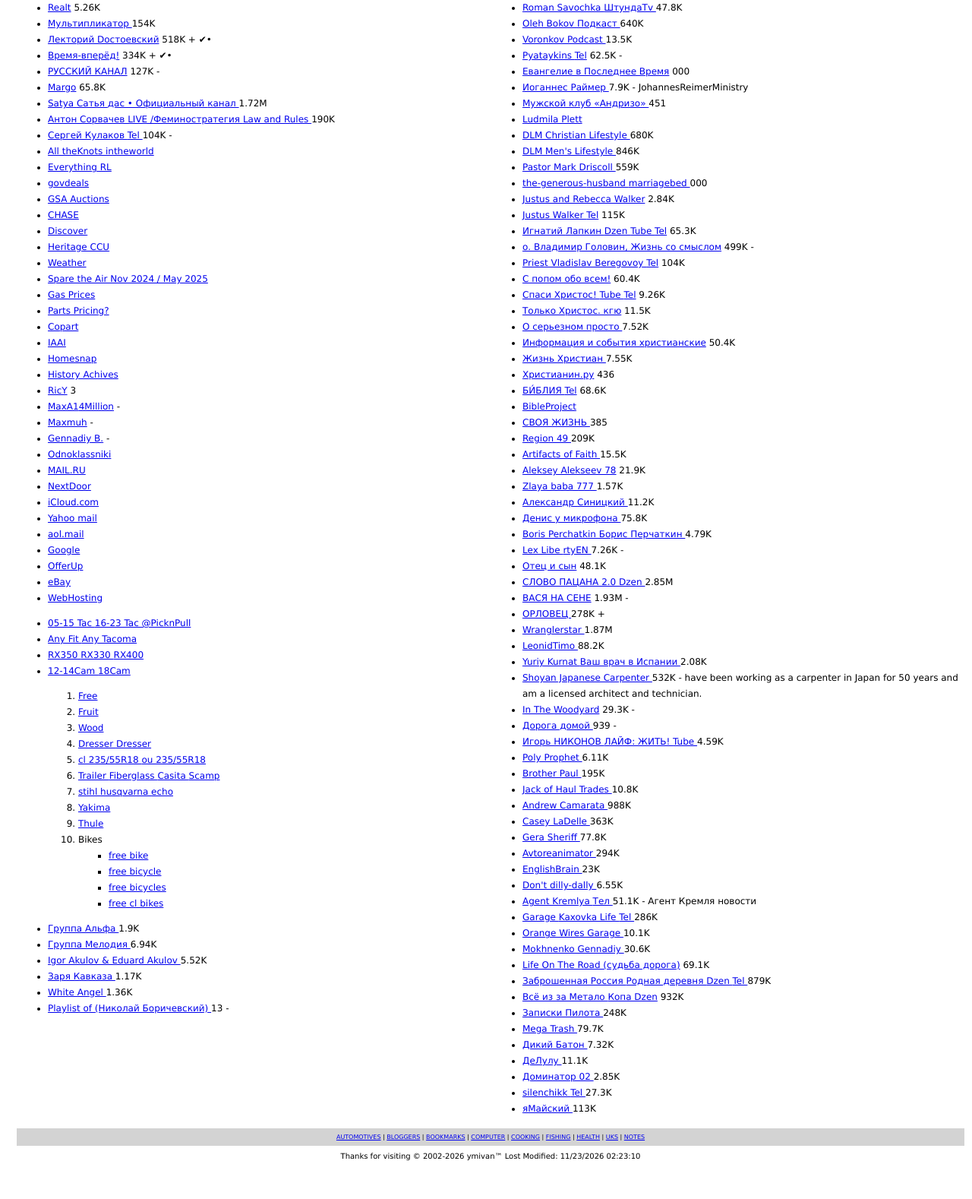
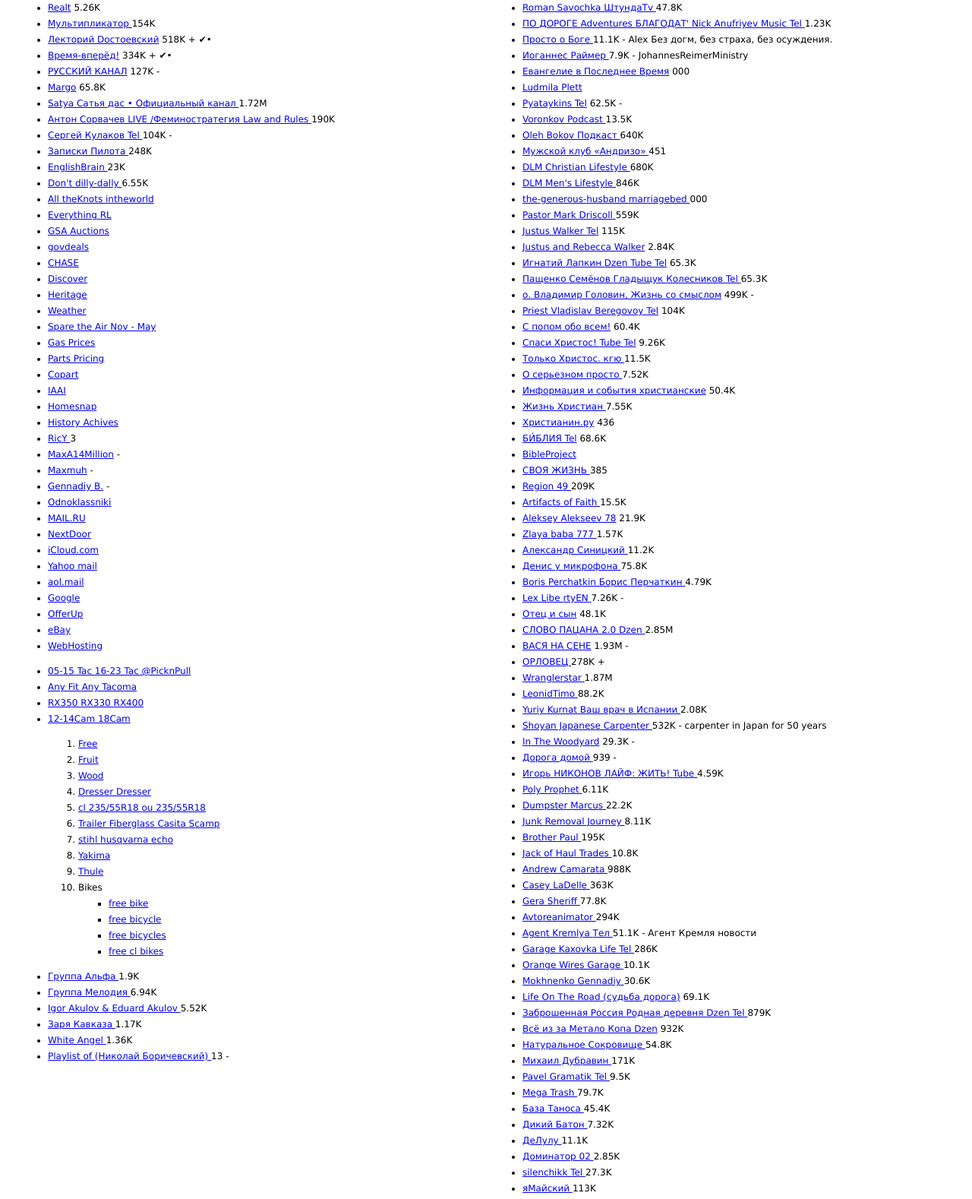
Before and after one commit to ymivan/hol, a plain HTML site: page index.html in a window 1280 px wide. Shown: the part 412-1990 px from the top of the page at 76% size. Before the commit the page ends 1955 px from the top, so only its background shows below. Drawn offline with Linux system fonts and the light colour scheme.

Commit message:
Update index.html

```diff
--- a/index.html
+++ b/index.html
@@ -69,7 +69,7 @@ font-family: Verdana, Helvetica, Arial, sans-serif;
 text-align: center;
 font-size: 8px;
 text-transform: uppercase;
-background-color: #D3D3D3;
+background-color: #eaeaea;
 }
 mark{
 background-color: #ffee00;
@@ -94,7 +94,7 @@ border-bottom: 1px solid rgba(255, 255, 255, 0.3);
 color: #008080;
 }
 </style>
-<!-- Rev. 20-IX-2026 -->
+<!-- Rev. 17-XI-2026 -->
 <table width="100%" class="txt">
 		<tr>
 				<td class="top"  colspan="2"><font size="+1">
@@ -145,22 +145,25 @@ color: #008080;
 								<li><a href="https://www.youtube.com/@SatyaExpert.shorts/videos" target="_blank">Satya </a><a href="https://www.youtube.com/@%D0%A1%D0%B0%D1%82%D1%8C%D1%8F-%D1%8A9%D1%8F/videos" target="_blank">Сатья </a><a href="https://www.youtube.com/@satyaexpert/videos" target="_blank">дас • Официальный </a><a href="https://www.youtube.com/@expertsatya/videos" target="_blank">канал </a> 1.72M</li>
 								<li><a href="https://www.youtube.com/@LIVE-tn8nx/videos" target="_blank">Антон Сорвачев LIVE </a><a href="https://www.youtube.com/@Sorvachev/videos" target="_blank">/Феминостратегия </a><a href="https://www.youtube.com/@LawyerSorvachev/videos" target="_blank">Law and Rules </a> 190K</li>
 								<li><a href="https://www.youtube.com/@Cosmopsychology/videos" target="_blank">Сергей Кулаков </a><a href="https://t.me/s/cosmopsychologyonline" target="_blank">Tel </a> 104K - </li>
-								<li><a href="https://www.netknots.com/" target="_blank">All theKnots intheworld</a></li>
-								<li><a href="http://www.bidrl.com/" target="_blank">Everything RL</a></li>
-								<li><a href="https://www.govdeals.com/" target="_blank">govdeals</a></li>
-								<li><a href="https://gsaauctions.gov" target="_blank">GSA Auctions</a></li>
-								<li><a href="https://www.chase.com" target="_blank">CHASE</a></li>
-								<li><a href="https://www.discover.com" target="_blank">Discover</a></li>
-								<li><a href="https://www.heritageccu.com/home/home" target="_blank">Heritage CCU</a></li>
-								<li><a href="https://weather.com/us/california/san-francisco-bay-area/postcode/95827/hourbyhour" target="_blank">Weather</a></li>
-								<li><a href="https://www.airquality.org/Residents/Fireplaces-Wood-Stoves/Check-Before-You-Burn" target="_blank">Spare the Air Nov 2024 / May 2025</a></li>
-								<li><a href="https://www.gasbuddy.com/gaspricemap?fuel=1&z=14&lat=38.58395968801703&lng=-121.30275669988247" target="_blank">Gas Prices</a></li>
-								<li><a href="http://car-part.com" target="_blank">Parts Pricing?</a></li>
-								<li><a href="http://www.copart.com" target="_blank">Copart</a></li>
-								<li><a href="https://www.iaai.com" target="_blank">IAAI</a></li>
-								<li><a href="http://www.homesnap.com/CA/Sacramento" target="_blank">Homesnap</a></li>
-								<li><a href="https://homemetry.com" target="_blank">History Achives</a></li>
-								<li><a href="https://www.youtube.com/@ericy8290/videos" target="_blank">RicY</a> 3 </li>
+								<li><a href="https://www.youtube.com/@%D0%97%D0%B0%D0%BF%D0%B8%D1%81%D0%BA%D0%B8%D0%9F%D0%B8%D0%BB%D0%BE%D1%82%D0%B0/videos" target="_blank">Записки Пилота </a> 248K </li>
+								<li><a href="https://www.youtube.com/@englishbrain.online/videos" target="_blank">EnglishBrain </a> 23K</li>
+								<li><a href="https://www.youtube.com/@Dontdilly-dally/shorts" target="_blank">Don't dilly-dally </a> 6.55K</li>
+								<li><a href="https://www.netknots.com/" target="_blank">All theKnots intheworld </a></li>
+								<li><a href="http://www.bidrl.com/" target="_blank">Everything RL </a></li>
+								<li><a href="https://gsaauctions.gov" target="_blank">GSA Auctions </a></li>
+								<li><a href="https://www.govdeals.com/" target="_blank">govdeals </a></li>
+								<li><a href="https://www.chase.com" target="_blank">CHASE </a></li>
+								<li><a href="https://www.discover.com" target="_blank">Discover </a></li>
+								<li><a href="https://www.heritageccu.com/home/home" target="_blank">Heritage </a></li>
+								<li><a href="https://weather.com/us/california/san-francisco-bay-area/postcode/95827/hourbyhour" target="_blank">Weather </a></li>
+								<li><a href="https://www.airquality.org/Residents/Fireplaces-Wood-Stoves/Check-Before-You-Burn" target="_blank">Spare the Air Nov - May </a></li>
+								<li><a href="https://www.gasbuddy.com/gaspricemap?fuel=1&z=13&lat=38.56393981662896&lng=-121.32907317564306" target="_blank">Gas Prices </a></li>
+								<li><a href="http://car-part.com" target="_blank">Parts Pricing </a></li>
+								<li><a href="http://www.copart.com" target="_blank">Copart </a></li>
+								<li><a href="https://www.iaai.com" target="_blank">IAAI </a></li>
+								<li><a href="http://www.homesnap.com/CA/Sacramento" target="_blank">Homesnap </a></li>
+								<li><a href="https://homemetry.com" target="_blank">History Achives </a></li>
+								<li><a href="https://www.youtube.com/@ericy8290/videos" target="_blank">RicY </a> 3 </li>
 								<li><a href="https://www.youtube.com/channel/UCobzwtVDJLEuzeI-yBXSfxA/playlists" target="_blank">MaxA1</a><a href="https://www.youtube.com/user/MaxA14Million/channels" target="_blank">4Million</a> - </li>
 								<li><a href="https://www.youtube.com/channel/UCNKMk2RjPOjmnOsjFB3AziA/playlists" target="_blank">Maxmuh</a> - </li>
 								<li><a href="https://www.youtube.com/user/banarug/channels" target="_blank">Gennadiy B.</a> - </li>
@@ -229,25 +232,28 @@ color: #008080;
 								<li><a href="https://www.youtube.com/@vladhungrygen/videos" target="_blank">Vlad Savchuk </a><a href="https://t.me/s/pastorvladimirsavchuk" target="_blank">Tel</a> 1.29M - </li>
 								<li><a href="https://www.youtube.com/@savchenkofamily11/videos" target="_blank">Семья </a><a href="https://www.youtube.com/channel/UCFkmoMtR93RJ5Y9i-1frubQ/videos" target="_blank">Савченко </a><a href="https://t.me/s/savchenkofamily" target="_blank">Tel</a> 9.72K</li>
 								<li><a href="https://www.youtube.com/c/RomanSavochka/videos" target="_blank">Roman Savochka </a><a href="https://www.youtube.com/@ShtundaTv/videos" target="_blank">ШтундаTv </a> 47.8K</li>
+								<li><a href="https://www.youtube.com/@%D0%9F%D0%9E%D0%94%D0%9E%D0%A0%D0%9E%D0%93%D0%95%D0%9A%D0%A1%D0%95%D0%91%D0%95/videos" target="_blank">ПО ДОРОГЕ </a><a href="https://www.youtube.com/@exploreradventures/videos" target="_blank">Adventures </a><a href="https://www.youtube.com/@dnevnikiblagodati/videos" target="_blank">БЛАГОДАТ' </a><a href="https://www.youtube.com/@nickanufriyevmusic/videos" target="_blank">Nick Anufriyev Music </a><a href="https://t.me/s/dnevnikiblagodati" target="_blank">Tel </a> 1.23K</li>
+								<li><a href="https://www.youtube.com/@prostooboge/videos" target="_blank">Просто о Боге </a> 11.1K - Alex Без догм, без страха, без осуждения.</li>
+								<li><a href="https://www.youtube.com/@JohannesReimerMinistry/playlists" target="_blank">Иоганнес Раймер </a> 7.9K - JohannesReimerMinistry</li>
+								<li><a href="https://www.youtube.com/channel/UCNJYiDdN-zB1mg-HwWoMjJA/videos" target="_blank">Евангелие в Последнее Время</a> 000</li>
+								<li><a href="http://www.wasserdeslebens.org/video.html" target="_blank">Ludmila Plett </a></li>
+								<li><a href="https://www.youtube.com/channel/UCy57NiiCwk17_KMkKfQMbuA/videos" target="_blank">Pyataykins </a><a href="https://t.me/s/pyataykins" target="_blank">Tel</a> 62.5K -</li>
+								<li><a href="https://www.youtube.com/@antonvoronkov3907/videos" target="_blank">Voronkov Podcast </a> 13.5K</li>
 								<li><a href="https://www.youtube.com/@OlegBokov/videos" target="_blank">Oleh Bokov </a><a href="https://www.youtube.com/@bokov_podcast/videos" target="_blank">Подкаст </a> 640K </li>
-								<li><a href="https://www.youtube.com/@antonvoronkov3907/videos" target="_blank">Voronkov Podcast </a> 13.5K</li>
-								<li><a href="https://www.youtube.com/channel/UCy57NiiCwk17_KMkKfQMbuA/videos" target="_blank">Pyataykins </a><a href="https://t.me/s/pyataykins" target="_blank">Tel</a> 62.5K -</li>
-								<li><a href="https://www.youtube.com/channel/UCNJYiDdN-zB1mg-HwWoMjJA/videos" target="_blank">Евангелие в Последнее Время</a> 000</li>
-								<li><a href="https://www.youtube.com/@JohannesReimerMinistry/playlists" target="_blank">Иоганнес Раймер </a> 7.9K - JohannesReimerMinistry</li>
 								<li><a href="https://www.youtube.com/@%D0%90%D0%BD%D0%B4%D1%80%D0%B8%D0%B7%D0%BE%D0%9C%D1%83%D0%B6%D1%81%D0%BA%D0%BE%D0%B9%D0%BA%D0%BB%D1%83%D0%B1/videos" target="_blank">Мужской клуб «Андризо» </a> 451</li>
-								<li><a href="http://www.wasserdeslebens.org/video.html" target="_blank">Ludmila Plett </a></li>
 								<li><a href="https://www.youtube.com/c/DLMChristianLifestyle/videos" target="_blank">DLM Christian Lifestyle </a> 680K</li>
 								<li><a href="https://www.youtube.com/c/DLMMensLifestyle/videos" target="_blank">DLM Men's Lifestyle </a> 846K</li>
+								<li><a href="https://thexycode.com" target="_blank">the-</a><a href="https://www.the-generous-wife.com" target="_blank">generous-</a><a href="https://www.the-generous-husband.com" target="_blank">husband </a><a href="https://themarriagebed.com/" target="_blank">marriagebed </a> 000</li>
 								<li><a href="https://www.youtube.com/@MarkDriscollMinistries/videos" target="_blank">Pastor Mark Driscoll </a> 559K</li>
-								<li><a href="https://thexycode.com" target="_blank">the-</a><a href="https://www.the-generous-wife.com" target="_blank">generous-</a><a href="https://www.the-generous-husband.com" target="_blank">husband </a><a href="https://themarriagebed.com/" target="_blank">marriagebed </a> 000</li>
+								<li><a href="https://www.youtube.com/user/senttosiberia/videos" target="_blank">Justus Walker </a><a href="https://t.me/s/JustusWalker" target="_blank">Tel</a> 115K</li>
 								<li><a href="https://www.youtube.com/c/JustusandRebeccaWalker/videos" target="_blank">Justus and Rebecca Walker</a> 2.84K</li>
-								<li><a href="https://www.youtube.com/user/senttosiberia/videos" target="_blank">Justus Walker </a><a href="https://t.me/s/JustusWalker" target="_blank">Tel</a> 115K</li>
 								<li><a href="https://www.youtube.com/user/VoSveteBiblii/videos" target="_blank">Игнатий </a><a href="https://www.youtube.com/@2020VoSveteBiblii/videos" target="_blank">Лапкин </a><a href="https://dzen.ru/id/6235cfe23d455c6c45acc249?tab=longs" target="_blank">Dzen </a><a href="https://rutube.ru/channel/24825145/videos/" target="_blank">Tube </a><a href="https://t.me/s/IgnatiusLapkin" target="_blank">Tel</a> 65.3K</li>
-								<li><a href="https://www.youtube.com/@SoSmislomZhizn/videos" target="_blank">о. Владимир Головин, Жизнь со смыслом</a> 499K - </li>
+<li><a href="https://www.youtube.com/@Paschenko/videos" target="_blank">Пащенко </a><a href="https://www.youtube.com/@pravoslavmir/videos" target="_blank">Семёнов </a><a href="https://www.youtube.com/@pravoslavkanal/videos" target="_blank">Гладыщук </a><a href="https://www.youtube.com/@%D0%9D%D0%B8%D0%BA%D0%B8%D1%82%D0%B0-%D0%9A%D0%BE%D0%BB%D0%B5%D1%81%D0%BD%D0%B8%D0%BA%D0%BE%D0%B2-%D1%8F/videos" target="_blank">Колесников </a><a href="https://t.me/s/GennadijFast" target="_blank">Tel </a> 65.3K</li>
+<li><a href="https://www.youtube.com/@SoSmislomZhizn/videos" target="_blank">о. Владимир Головин, Жизнь со смыслом</a> 499K - </li>
 								<li><a href="https://www.youtube.com/@vladislavberegovoy/videos" target="_blank">Priest Vladislav Beregovoy </a><a href="https://t.me/s/pravoslavieVtelege" target="_blank">Tel</a> 104K</li>
 								<li><a href="https://www.youtube.com/c/%D0%A1%D0%BF%D0%BE%D0%BF%D0%BE%D0%BC%D0%BE%D0%B1%D0%BE%D0%B2%D1%81%D0%B5%D0%BC/videos" target="_blank">С попом обо всем!</a> 60.4K</li>
 								<li><a href="https://www.youtube.com/@SpasiXristos-AleXaNdeR/videos" target="_blank">Спаси Христос! </a><a href="https://rutube.ru/channel/5176323/videos/" target="_blank">Tube </a><a href="https://t.me/s/spasixristos" target="_blank">Tel</a> 9.26K </li>
-								<li><a href="https://www.youtube.com/channel/UC_yBvURS-Ewm1y34qZlYw_A/videos" target="_blank">Только Христос. кгю</a> 11.5K</li>
+								<li><a href="https://www.youtube.com/channel/UC_yBvURS-Ewm1y34qZlYw_A/videos" target="_blank">Только Христос. кгю </a> 11.5K</li>
 								<li><a href="https://www.youtube.com/@%D0%9E%D1%81%D0%B5%D1%80%D1%8C%D0%B5%D0%B7%D0%BD%D0%BE%D0%BC%D0%BF%D1%80%D0%BE%D1%81%D1%82%D0%BE/videos" target="_blank">О серьезном просто </a> 7.52K</li>
 								<li><a href="https://www.youtube.com/@Information_and_events/videos" target="_blank">Информация и события христианские</a> 50.4K </li>
 								<li><a href="https://www.youtube.com/@christian_life24/videos" target="_blank">Жизнь Христиан </a> 7.55K</li>
@@ -270,19 +276,19 @@ color: #008080;
 								<li><a href="https://www.youtube.com/user/wranglerstar/videos" target="_blank">Wranglerstar </a> 1.87M</li>
 								<li><a href="https://www.youtube.com/user/LeonidTimo/videos" target="_blank">LeonidTimo </a> 88.2K </li>
 								<li><a href="https://www.youtube.com/@YuriyKurnat/videos" target="_blank">Yuriy Kurnat </a><a href="https://www.youtube.com/@DoctorYuriy/videos" target="_blank">Ваш врач в Испании </a> 2.08K </li>
-								<li><a href="https://www.youtube.com/@ShoyanJapaneseCarpenter/videos" target="_blank">Shoyan Japanese Carpenter </a> 532K - have been working as a carpenter in Japan for 50 years and am a licensed architect and technician.</li>
+								<li><a href="https://www.youtube.com/@ShoyanJapaneseCarpenter/videos" target="_blank">Shoyan Japanese Carpenter </a> 532K - carpenter in Japan for 50 years </li>
 								<li><a href="https://www.youtube.com/@InTheWoodyard/videos" target="_blank">In The </a><a href="https://www.youtube.com/@outofthewoodyard/videos" target="_blank">Woodyard</a> 29.3K - </li>
 								<li><a href="https://www.youtube.com/@onceuponatime6591/videos" target="_blank">Дорога домой </a> 939 - </li>
 								<li><a href="https://www.youtube.com/@Igor_Nikonov47/videos" target="_blank">Игорь НИКОНОВ </a><a href="https://www.youtube.com/@IgorLife47/videos" target="_blank">ЛАЙФ: ЖИТЬ! </a><a href="https://rutube.ru/channel/52522041/videos/" target="_blank">Tube </a> 4.59K </li>
 								<li><a href="https://www.youtube.com/c/PolyProphet/videos" target="_blank">Poly Prophet </a> 6.11K </li>
+<li><a href="https://www.youtube.com/@DumpsterMarcus/videos" target="_blank">Dumpster Marcus </a> 22.2K </li>
+<li><a href="https://www.youtube.com/@JunkRemovalJourney/videos" target="_blank">Junk Removal Journey </a> 8.11K </li>
 								<li><a href="https://www.youtube.com/channel/UC-7HprBDSeQXf48YDoWEEBA/videos" target="_blank">Brother Paul </a> 195K</li>
 								<li><a href="https://www.youtube.com/@JackofHaulTrades/videos" target="_blank">Jack of Haul Trades </a> 10.8K</li>
 								<li><a href="https://www.youtube.com/channel/UCUujfNBK9uv3cIW-P5PX7vA/videos" target="_blank">Andrew Camarata </a> 988K</li>
 								<li><a href="https://www.youtube.com/@CaseyLaDelle/videos" target="_blank">Casey LaDelle </a> 363K</li>
 								<li><a href="https://www.youtube.com/@GeraSheriff/videos" target="_blank">Gera Sheriff </a> 77.8K</li>
 								<li><a href="https://www.youtube.com/channel/UCipQjIO7c9JWm0AHiBq6Lhw/videos" target="_blank">Avtoreanimator </a> 294K</li>
-								<li><a href="https://www.youtube.com/@englishbrain.online/videos" target="_blank">EnglishBrain </a> 23K</li>
-								<li><a href="https://www.youtube.com/@Dontdilly-dally/shorts" target="_blank">Don't dilly-dally </a> 6.55K</li>
 								<li><a href="https://www.youtube.com/@AgentKremlya_/videos" target="_blank">Agent Kremlya </a><a href="https://t.me/s/Agenty_kremlya" target="_blank">Тел </a> 51.1K - Агент Кремля новости </li>
 								<li><a href="https://www.youtube.com/channel/UC8LYBXD7IFrhEzlro_yilyQ/videos" target="_blank">Garage </a><a href="https://www.youtube.com/@Garage_KAXOBKA_LifE/videos" target="_blank">Kaxovka Life </a><a href="https://t.me/s/garagekaxovka" target="_blank">Tel </a> 286K</li>
 								<li><a href="https://www.youtube.com/@OrangeWiresGarage/videos" target="_blank">Orange Wires Garage </a> 10.1K</li>
@@ -290,8 +296,11 @@ color: #008080;
 								<li><a href="https://www.youtube.com/channel/UCbfZcqJfzeyVdrlfuIrtYpg/videos" target="_blank">Life On The Road (судьба дорога)</a> 69.1K</li>
 								<li><a href="https://www.youtube.com/c/%D0%97%D0%B0%D0%B1%D1%80%D0%BE%D1%88%D0%B5%D0%BD%D0%BD%D0%B0%D1%8F%D0%A0%D0%BE%D1%81%D1%81%D0%B8%D1%8F/videos" target="_blank">Заброшенная Россия </a><a href="https://www.youtube.com/@Rodnayaderevnya/videos" target="_blank">Родная деревня </a><a href="https://dzen.ru/alex_ushakov?tab=longs" target="_blank">Dzen </a><a href="https://t.me/s/AbandonedRussia" target="_blank">Tel </a> 879K</li>
 								<li><a href="https://www.youtube.com/channel/UCBpeYNfLtLMuxBYeQTeeuog/videos" target="_blank">Всё из за Метало </a><a href="https://dzen.ru/id/622cc60c702f2c0354fefe17?tab=longs" target="_blank">Копа Dzen</a> 932K</li>
-								<li><a href="https://www.youtube.com/@%D0%97%D0%B0%D0%BF%D0%B8%D1%81%D0%BA%D0%B8%D0%9F%D0%B8%D0%BB%D0%BE%D1%82%D0%B0/videos" target="_blank">Записки Пилота </a> 248K </li>
-								<li><a href="https://www.youtube.com/@Mega-Trash-Video/videos" target="_blank">Mega Trash </a> 79.7K </li>
+<li><a href="https://www.youtube.com/@%D0%9D%D0%B0%D1%82%D1%83%D1%80%D0%B0%D0%BB%D1%8C%D0%BD%D0%BE%D0%B5%D0%A1%D0%BE%D0%BA%D1%80%D0%BE%D0%B2%D0%B8%D1%89%D0%B5/videos" target="_blank">Натуральное Сокровище </a> 54.8K </li>
+<li><a href="https://www.youtube.com/@%D0%9C%D0%B8%D1%85%D0%B0%D0%B8%D0%BB-%D0%94%D1%83%D0%B1%D1%80%D0%B0%D0%B2%D0%B8%D0%BD/videos" target="_blank">Михаил Дубравин </a> 171K </li>
+<li><a href="https://www.youtube.com/@pavelgramatik3744/videos" target="_blank">Pavel Gramatik </a><a href="https://t.me/s/uranopolitica" target="_blank">Tel </a> 9.5K </li>
+<li><a href="https://www.youtube.com/@Mega-Trash-Video/videos" target="_blank">Mega Trash </a> 79.7K </li>
+								<li><a href="https://www.youtube.com/@chehov56/videos" target="_blank">База Таноса </a> 45.4K </li>
 								<li><a href="https://www.youtube.com/@DIkiiBaton/videos" target="_blank">Дикий Батон </a> 7.32K </li>
 								<li><a href="https://www.youtube.com/@delulu_dm/videos" target="_blank">ДеЛулу </a> 11.1K</li>
 								<li><a href="https://www.youtube.com/@edwardxxx2/videos" target="_blank">Доминатор 02 </a> 2.85K </li>
```
